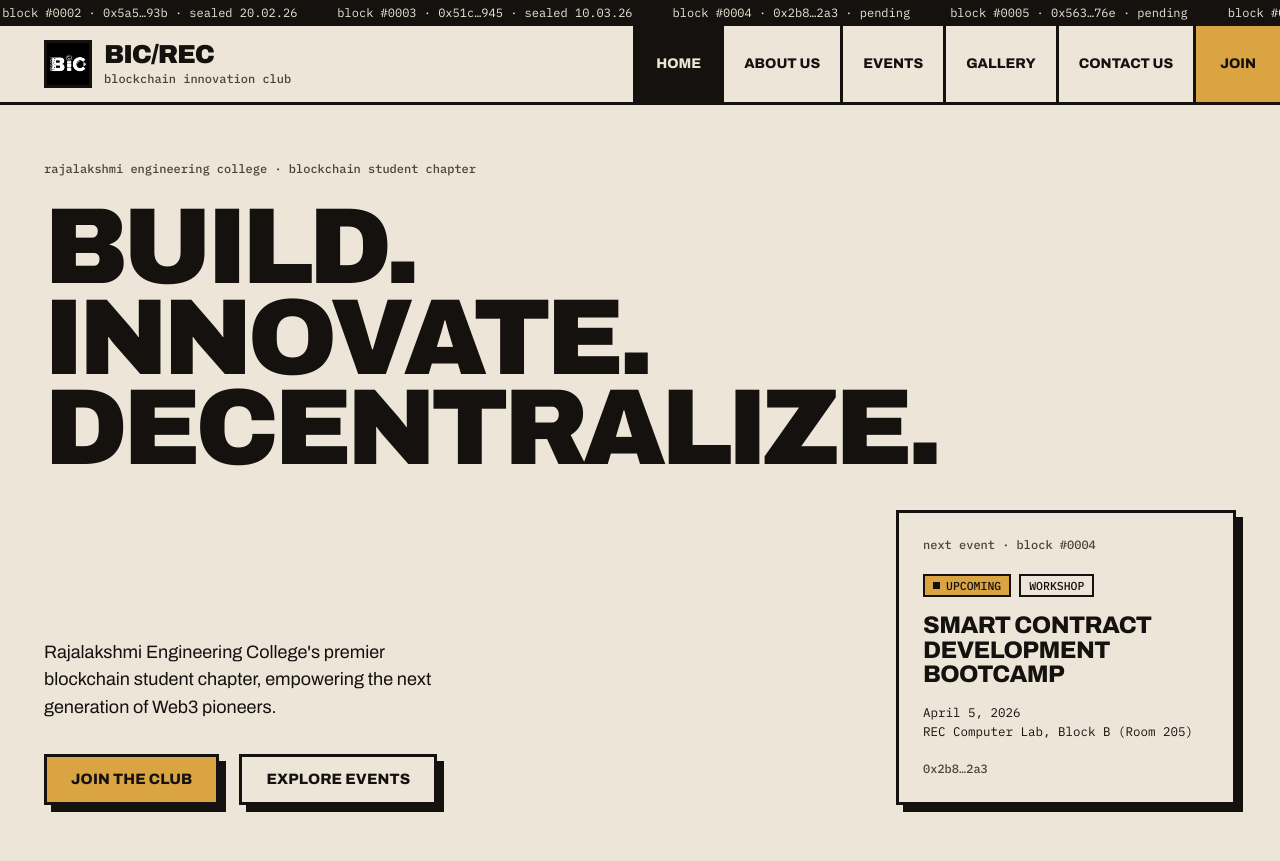
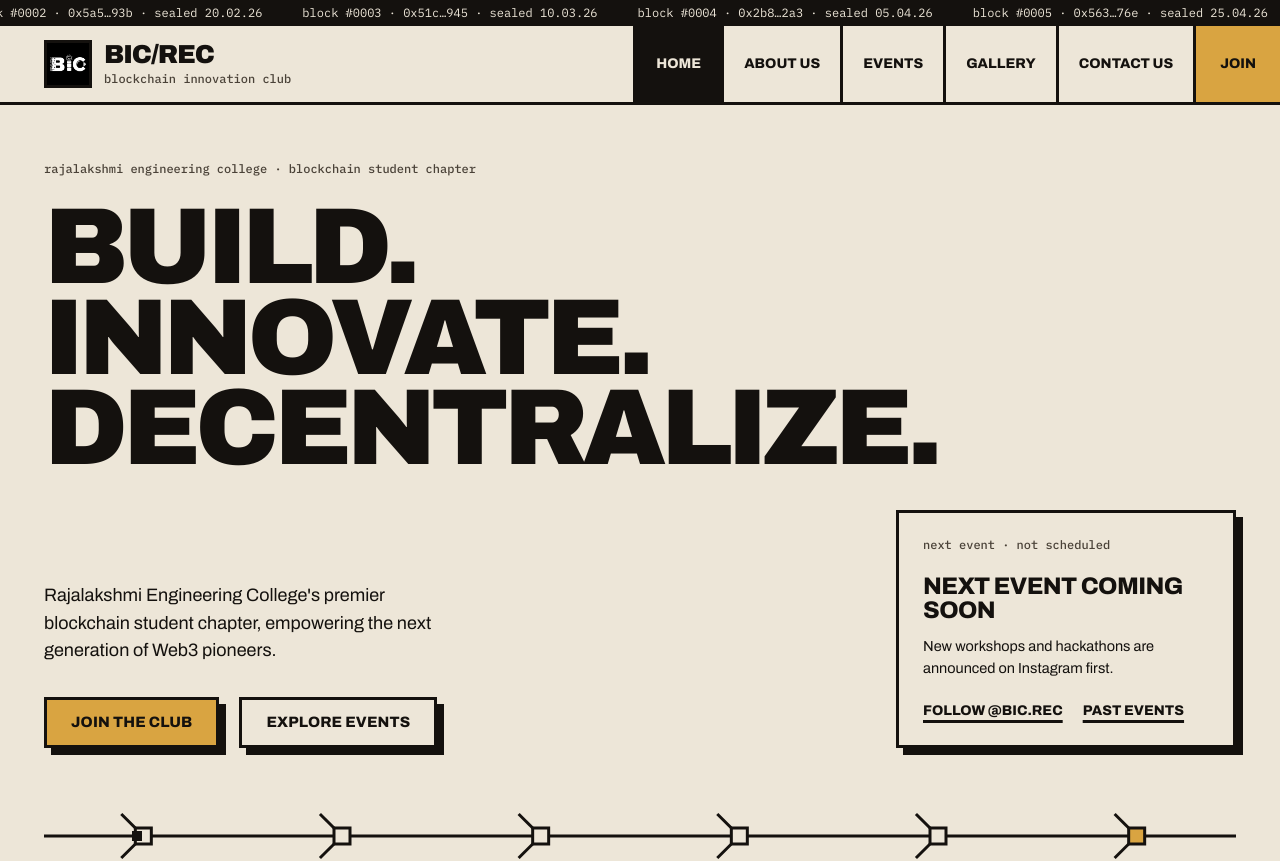
Before and after one commit to SaIdEeVaN/BIC-REC_Site, a React (Vite) app: page / in a window 1280 px wide. Shown: the top 861 px of the page. Built offline with nearby package versions, Linux system fonts and the light colour scheme.

Commit message:
Updated tests/e2e/features.spec.js

```diff
--- a/src/components/EventRow.jsx
+++ b/src/components/EventRow.jsx
@@ -1,9 +1,10 @@
 import { Chip, LedgerRow } from './kit'
 import { Scramble } from './motion'
 import { blockNo, shortHash } from '../lib/chain'
+import { isUpcoming } from '../data/events'
 
 export default function EventRow({ event, index = 0 }) {
-  const upcoming = event.status === 'upcoming'
+  const upcoming = isUpcoming(event)
 
   return (
     <LedgerRow
--- a/src/components/kit/Ticker.jsx
+++ b/src/components/kit/Ticker.jsx
@@ -1,11 +1,10 @@
 import { motion } from 'motion/react'
-import { events } from '../../data/events'
+import { events, isUpcoming } from '../../data/events'
 import { blockNo, sealedDate, shortHash } from '../../lib/chain'
 import { useCanAnimate } from '../motion/core'
 
 const entries = events.map(
-  (e) =>
-    `${blockNo(e.id)} · ${shortHash(e.slug)} · ${e.status === 'upcoming' ? 'pending' : `sealed ${sealedDate(e.date)}`}`
+  (e) => `${blockNo(e.id)} · ${shortHash(e.slug)} · ${isUpcoming(e) ? 'pending' : `sealed ${sealedDate(e.date)}`}`
 )
 
 function Run() {
--- a/src/data/events.js
+++ b/src/data/events.js
@@ -1,3 +1,5 @@
+import { parseLooseDate } from '../lib/chain.js'
+
 export const events = [
   {
     id: 1,
@@ -7,7 +9,6 @@ export const events = [
     time: '10:00 AM – 4:00 PM',
     venue: 'REC Seminar Hall, Block A',
     type: 'Workshop',
-    status: 'completed',
     description: 'An intensive one-day workshop covering Bitcoin, Ethereum, distributed ledgers, and consensus mechanisms for absolute beginners.',
     about: `Our inaugural Blockchain Fundamentals Workshop brought together 60+ students from various departments at Rajalakshmi Engineering College for a full-day deep dive into blockchain technology. The session covered the history of distributed ledgers, how Bitcoin works under the hood, the Ethereum ecosystem, smart contracts, and hands-on demos with MetaMask wallets.
 
@@ -39,7 +40,6 @@ The event was a massive success with overwhelming positive feedback and a 95% sa
     time: '9:00 AM – 6:00 PM (24 Hours)',
     venue: 'REC Innovation Lab & Main Auditorium',
     type: 'Hackathon',
-    status: 'completed',
     description: 'A 24-hour hackathon challenging student teams to build decentralized applications solving real-world problems using blockchain technology.',
     about: `The Web3 Hackathon 2026 was our flagship event — an intense 24-hour challenge that brought together 12 teams and 60+ participants to build decentralized solutions for real-world problems. Teams worked on projects spanning DeFi, supply chain transparency, digital identity verification, healthcare records, and NFT marketplaces.
 
@@ -76,7 +76,6 @@ All 12 teams successfully demonstrated working prototypes. The top 3 teams won c
     time: '2:00 PM – 5:00 PM',
     venue: 'REC Main Auditorium',
     type: 'Guest Lecture',
-    status: 'completed',
     description: 'An expert session on Decentralized Finance, yield farming, liquidity pools, and the future of money by a leading DeFi researcher.',
     about: `A captivating session on the rapidly evolving DeFi landscape, delivered by Mr. Vivek Nair, a renowned DeFi researcher and protocol designer. The lecture provided an in-depth exploration of how decentralized finance is fundamentally reimagining the global financial system.
 
@@ -106,7 +105,6 @@ The lecture drew attendees not just from REC but also from nearby colleges, maki
     time: '10:00 AM – 5:00 PM',
     venue: 'REC Computer Lab, Block B (Room 205)',
     type: 'Workshop',
-    status: 'upcoming',
     description: 'A full-day hands-on bootcamp on Solidity programming, smart contract deployment on Ethereum, and building your first DApp.',
     about: `The Smart Contract Development Bootcamp is designed for students who want to transition from blockchain enthusiasts to blockchain builders. This intensive full-day hands-on session covers everything you need to write, test, and deploy smart contracts on the Ethereum blockchain.
 
@@ -136,7 +134,6 @@ Prerequisites: Basic JavaScript or programming knowledge. Bring your laptop with
     time: '3:00 PM – 6:00 PM',
     venue: 'REC Seminar Hall, Block C',
     type: 'Competition',
-    status: 'upcoming',
     description: 'A competitive team quiz on Blockchain, Cryptocurrency, Web3, and emerging technologies with exciting cash prizes and certificates.',
     about: `Test your blockchain knowledge in our Crypto Quiz Championship! Teams of 2–3 will battle it out across 5 electrifying rounds covering Blockchain basics, Cryptocurrency markets, DeFi protocols, NFTs, and cutting-edge Web3 trends.
 
@@ -165,7 +162,6 @@ Exciting cash prizes for the top 3 teams, special recognition for the best indiv
     time: '5:00 PM – 8:00 PM',
     venue: 'REC Open Amphitheater',
     type: 'Community Meetup',
-    status: 'upcoming',
     description: 'An informal evening gathering for blockchain enthusiasts to connect, showcase projects, share ideas, and discuss the latest in Web3.',
     about: `Join us for a relaxed and inspiring evening meetup where blockchain enthusiasts from REC and the broader tech community come together under the open sky. This informal gathering is all about community, connection, and sharing ideas.
 
@@ -190,4 +186,23 @@ Refreshments will be provided. This event is free and open to all REC students.`
 
 export const getEventById = (id) => events.find(e => e.id === parseInt(id))
 export const getFeaturedEvents = () => events.slice(0, 3)
-export const getUpcomingEvents = () => events.filter(e => e.status === 'upcoming')
+// Status comes from the date, never a hand-typed field, so a past event can't keep saying "Upcoming".
+// An event counts as upcoming until the end of its last day ("February 20–21, 2026" → end of the 21st).
+function eventEnd(event) {
+  const start = parseLooseDate(event.date)
+  if (!start) return null
+  const end = new Date(start)
+  const range = event.date.match(/\b\d{1,2}\s*[–-]\s*(\d{1,2})\b/)
+  if (range) end.setDate(Number(range[1]))
+  end.setHours(23, 59, 59, 999)
+  return end
+}
+
+export const isUpcoming = (event, now = new Date()) => {
+  const end = eventEnd(event)
+  return end !== null && end >= now
+}
+
+// Soonest first.
+export const getUpcomingEvents = (now = new Date()) =>
+  events.filter((e) => isUpcoming(e, now)).sort((a, b) => eventEnd(a) - eventEnd(b))
--- a/src/lib/chain.js
+++ b/src/lib/chain.js
@@ -30,7 +30,7 @@ export const pad2 = (n) => String(n).padStart(2, '0')
 export const blockNo = (n) => `block #${String(n).padStart(4, '0')}`
 
 // Parses the loose date strings in src/data ("January 15, 2026", "February 20–21, 2026", "Nov 2024").
-function parseLooseDate(value) {
+export function parseLooseDate(value) {
   if (value instanceof Date) return value
   const str = String(value).toLowerCase()
   const year = str.match(/\b(\d{4})\b/)
--- a/src/pages/Contact.jsx
+++ b/src/pages/Contact.jsx
@@ -1,9 +1,17 @@
 import { useState } from 'react'
+import { useSearchParams } from 'react-router-dom'
 import { motion } from 'motion/react'
 import { Button, Chip, PageHeader } from '../components/kit'
 import { SLAM, Slam, SplitText, useCanAnimate } from '../components/motion'
 
+const CLUB_EMAIL = 'kbaclub@rajalakshmil.edu.in'
 const EMPTY = { name: '', email: '', subject: '', message: '' }
+
+// The site has no backend, so the message is handed to the visitor's own email app, addressed to the club.
+const mailtoFor = (form) =>
+  `mailto:${CLUB_EMAIL}?subject=${encodeURIComponent(form.subject)}&body=${encodeURIComponent(
+    `${form.message}\n\n— ${form.name} (${form.email})`
+  )}`
 
 const contactInfo = [
   { label: 'email us', value: 'kbaclub@rajalakshmil.edu.in', href: 'mailto:kbaclub@rajalakshmil.edu.in' },
@@ -27,7 +35,9 @@ function Field({ label, as: Tag = 'input', ...props }) {
 }
 
 export default function Contact() {
-  const [form, setForm] = useState(EMPTY)
+  const [searchParams] = useSearchParams()
+  // Links like /contact?subject=Membership%20application pre-fill the subject.
+  const [form, setForm] = useState(() => ({ ...EMPTY, subject: searchParams.get('subject') ?? '' }))
   const [submitted, setSubmitted] = useState(false)
   const canAnimate = useCanAnimate()
 
@@ -35,6 +45,7 @@ export default function Contact() {
 
   const handleSubmit = (e) => {
     e.preventDefault()
+    window.location.href = mailtoFor(form)
     setSubmitted(true)
   }
 
@@ -99,12 +110,25 @@ export default function Contact() {
                   animate={{ scale: 1, rotate: 0 }}
                   transition={SLAM}
                 >
-                  <Chip tone="confirmed">Confirmed</Chip>
+                  <Chip tone="pending">Drafted</Chip>
                 </motion.span>
                 <h2 className="t-h3 mt-5">
-                  <SplitText text="Message sent" delay={0.15} />
+                  <SplitText text="Check your email app" delay={0.15} />
                 </h2>
-                <p className="t-body mt-3">Thanks for reaching out! We&apos;ll get back to you within 48 hours.</p>
+                <p className="t-body mt-3">
+                  Your email app should have opened with the message ready — press send there to reach the club.
+                </p>
+                <p className="t-body mt-3">
+                  Nothing opened?{' '}
+                  <a href={mailtoFor(form)} className="font-bold underline decoration-2 underline-offset-4">
+                    Open the email again
+                  </a>{' '}
+                  or write to{' '}
+                  <a href={`mailto:${CLUB_EMAIL}`} className="break-all font-bold underline decoration-2 underline-offset-4">
+                    {CLUB_EMAIL}
+                  </a>
+                  .
+                </p>
                 <Button
                   variant="bone"
                   className="mt-8"
@@ -113,7 +137,7 @@ export default function Contact() {
                     setForm(EMPTY)
                   }}
                 >
-                  Send another message
+                  Write another message
                 </Button>
               </div>
             ) : (
@@ -141,7 +165,8 @@ export default function Contact() {
                   onChange={handleChange}
                   className="field resize-y"
                 />
-                <Button type="submit" className="mt-2 w-full">Send message</Button>
+                <p className="meta">opens your own email app — nothing is stored on this site</p>
+                <Button type="submit" className="w-full">Send via email</Button>
               </form>
             )}
           </Slam>
--- a/src/pages/EventDetail.jsx
+++ b/src/pages/EventDetail.jsx
@@ -1,7 +1,7 @@
 import { Link, useParams } from 'react-router-dom'
 import { Button, Chip, EmptyState, Ledger, LedgerRow } from '../components/kit'
 import { Magnetic, Scramble, SplitText, Wipe } from '../components/motion'
-import { getEventById } from '../data/events'
+import { getEventById, isUpcoming } from '../data/events'
 import { blockNo, isRealLink, sealedDate, shortHash, stripEmoji } from '../lib/chain'
 
 function Block({ title, children }) {
@@ -31,7 +31,7 @@ export default function EventDetail() {
     )
   }
 
-  const upcoming = event.status === 'upcoming'
+  const upcoming = isUpcoming(event)
   const canRegister = upcoming && isRealLink(event.registrationLink)
   const registration = canRegister ? 'Open' : upcoming ? 'Opens soon' : 'Closed'
 
--- a/src/pages/Events.jsx
+++ b/src/pages/Events.jsx
@@ -1,7 +1,7 @@
 import { useMemo, useState } from 'react'
 import { Button, EmptyState, Ledger, PageHeader, Tabs } from '../components/kit'
 import EventRow from '../components/EventRow'
-import { events } from '../data/events'
+import { events, getUpcomingEvents } from '../data/events'
 import { pad2 } from '../lib/chain'
 
 const FILTERS = ['All', 'Workshop', 'Hackathon', 'Guest Lecture', 'Competition', 'Community Meetup']
@@ -12,7 +12,7 @@ export default function Events() {
     () => (filter === 'All' ? events : events.filter((e) => e.type === filter)),
     [filter]
   )
-  const upcoming = events.filter((e) => e.status === 'upcoming').length
+  const upcoming = getUpcomingEvents().length
 
   return (
     <>
--- a/src/pages/Home.jsx
+++ b/src/pages/Home.jsx
@@ -20,6 +20,8 @@ const pillars = [
 ]
 
 const HERO_WORDS = ['Build.', 'Innovate.', 'Decentralize.']
+
+const INSTAGRAM = 'https://www.instagram.com/bic.rec?utm_source=ig_web_button_share_sheet&igsi=ZDNlZDc0MzIxNw=='
 
 // Hero load sequence (seconds): eyebrow types 0 → words shunt up .15–.6 → lead unseals .7 →
 // buttons drop .9 → next-event card slams 1.05 → chain draws and a packet starts travelling.
@@ -66,6 +68,28 @@ function NextEvent({ event }) {
   )
 }
 
+// Shown in the next-event slot when nothing is scheduled, so the hero never promotes a past event.
+function NoUpcomingEvent() {
+  const linkClass = 'text-[14px] font-extrabold uppercase underline decoration-[3px] underline-offset-[5px]'
+  return (
+    <Slam trigger="mount" delay={1.05} className="border-3 border-ink bg-bone p-6 shadow-ink">
+      <p className="meta">
+        <Scramble text="next event · not scheduled" trigger="mount" delay={1.2} />
+      </p>
+      <h2 className="t-card mt-5">Next event coming soon</h2>
+      <p className="t-small mt-3">New workshops and hackathons are announced on Instagram first.</p>
+      <div className="mt-5 flex flex-wrap gap-x-5 gap-y-2">
+        <a href={INSTAGRAM} target="_blank" rel="noopener noreferrer" className={linkClass}>
+          Follow @bic.rec
+        </a>
+        <Link to="/events" className={linkClass}>
+          Past events
+        </Link>
+      </div>
+    </Slam>
+  )
+}
+
 export default function Home() {
   const featured = getFeaturedEvents()
   const next = getUpcomingEvents()[0]
@@ -105,7 +129,7 @@ export default function Home() {
                 </Drop>
               </div>
             </div>
-            {next && <NextEvent event={next} />}
+            {next ? <NextEvent event={next} /> : <NoUpcomingEvent />}
           </div>
           <ChainRail nodes={events.length} delay={0.5} className="mt-10 md:mt-14" />
         </div>
--- a/src/pages/JoinUs.jsx
+++ b/src/pages/JoinUs.jsx
@@ -1,7 +1,8 @@
 import { Button, Chip, InkCTA, PageHeader, SectionHeading, TrackCards } from '../components/kit'
 
-// TODO: replace with the membership application form URL (both buttons on this page use it).
-const APPLY_URL = '#'
+// Until the club has an application form, both buttons open the contact form with the subject filled in.
+// When a form exists, point both buttons at its link with `href` instead of `to`.
+const APPLY_PATH = '/contact?subject=Membership%20application'
 
 const whyJoin = [
   { title: 'Learn emerging tech', body: 'Get hands-on with Blockchain, Web3, Solidity, and the latest in decentralized technology.' },
@@ -29,7 +30,7 @@ export default function JoinUs() {
         title="Ready to build the future?"
         lead="Whether you're a developer, designer, researcher, communicator, or simply someone curious about Blockchain — there's a place for you here."
       >
-        <Button href={APPLY_URL}>Join the club</Button>
+        <Button to={APPLY_PATH}>Join the club</Button>
       </PageHeader>
 
       <section className="border-b-3 border-ink">
@@ -61,9 +62,9 @@ export default function JoinUs() {
 
       <InkCTA
         title="Ready to join the blockchain revolution?"
-        body="Fill out our application form and we'll get back to you within 48 hours. No experience needed — just curiosity!"
+        body="Send us a short note about what you'd like to work on and we'll get back to you within 48 hours. No experience needed — just curiosity!"
       >
-        <Button href={APPLY_URL} variant="onInk">Apply now</Button>
+        <Button to={APPLY_PATH} variant="onInk">Apply now</Button>
       </InkCTA>
     </>
   )
```
Also changed, not shown: 2 other files (tests, documents, lock files or other folders).
